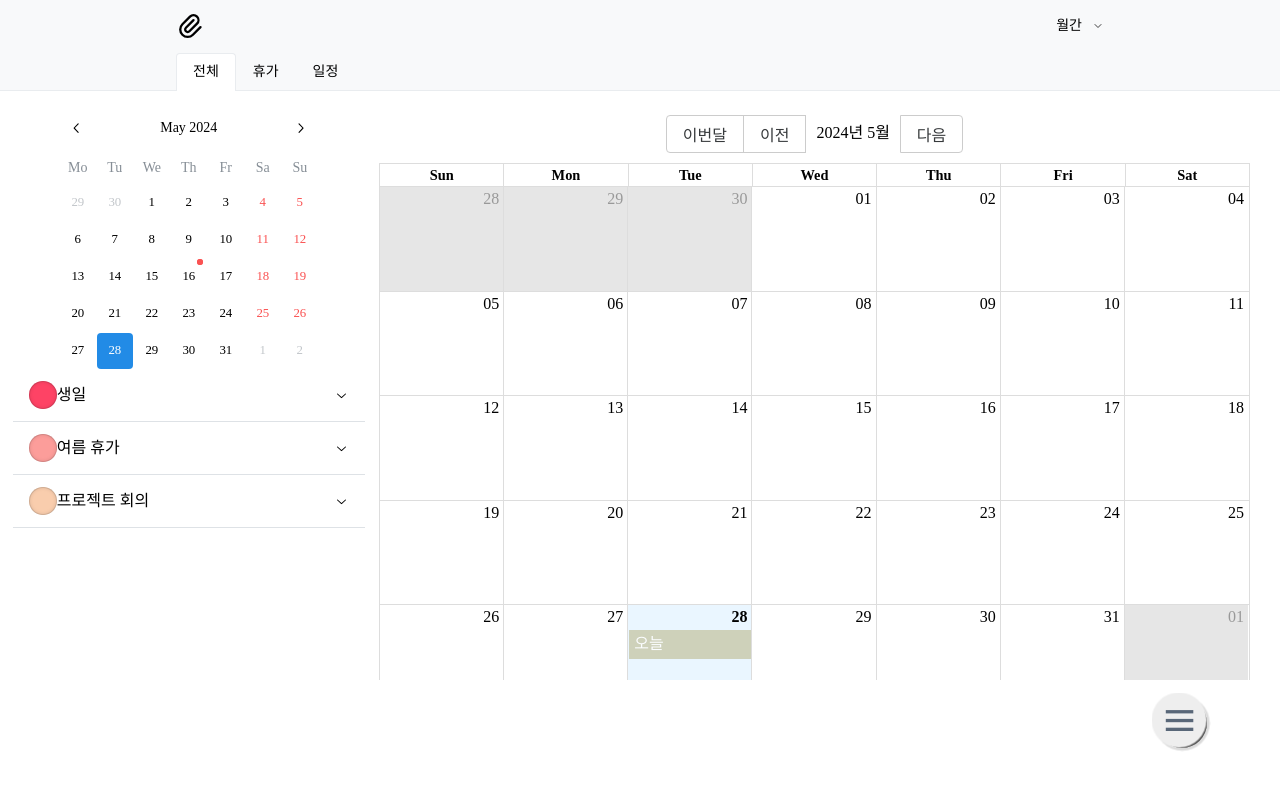
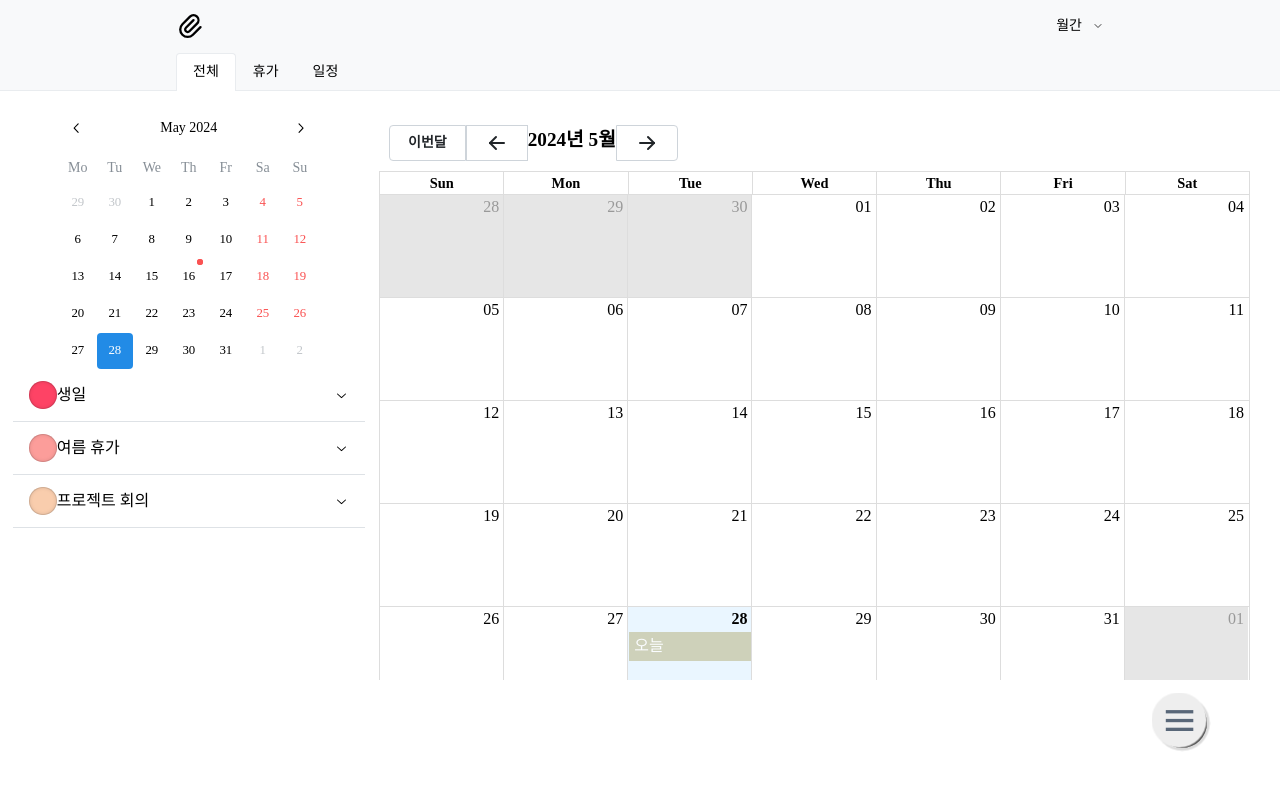
Before and after one commit to simple925/project-clip, a Next.js app: page /Calendar/MainCalendar in a window 1280 px wide. Shown: the top 790 px of the page. Built offline with nearby package versions, Linux system fonts and the light colour scheme; a web font is replaced by a local one.

Commit message:
[메인 달력] 툴바 스타일링(화살표 아이콘 처리)

```diff
--- a/src/components/CalendarToolbar/CalendarToolbar.module.css
+++ b/src/components/CalendarToolbar/CalendarToolbar.module.css
@@ -1,3 +1,36 @@
+.toolbar {
+  display: flex;
+  justify-content: space-between;
+  padding: 10px;
+  /* background-color: #f5f5f5; */
+}
+
+.btnGroup {
+  display: flex;
+  gap: 10px;
+}
+
+.toolbarButton {
+  padding: 10px 15px;
+  border: none;
+  background-color: #F8BBD0;
+  color: #E91E63;
+  cursor: pointer;
+  border: 1px solid #E91E63; /* 버튼 테두리 */
+  transition: background-color 0.3s ease; /* 마우스 호버 효과 */
+}
+
+.toolbarButton:hover {
+  background-color: #F08080; /* 마우스 호버 시 배경색 변경 (진한 핑크) */
+  color: white; /* 마우스 호버 시 흰색 텍스트 */
+}
+
+.toolbarLabel {
+  font-size: 1.2em;
+  font-weight: bold;
+}
+
+/*
 .header {
   padding-top: var(--mantine-spacing-sm);
   background-color: light-dark(var(--mantine-color-gray-0), var(--mantine-color-dark-6));
@@ -55,4 +88,4 @@
     border-color: light-dark(var(--mantine-color-gray-2), var(--mantine-color-dark-7));
     border-bottom-color: transparent;
   }
-}
+} */
--- a/src/components/CalendarToolbar/CalendarToolbar.tsx
+++ b/src/components/CalendarToolbar/CalendarToolbar.tsx
@@ -1,29 +1,32 @@
 'use client';
 import React, { useState } from "react";
+import { Button } from '@mantine/core';
+import style from './CalendarToolbar.module.css';
+import { IconArrowRight, IconArrowLeft } from '@tabler/icons-react';
+import { rem } from "@mantine/core";
 
 // 이번달, 이전 <-> 다음 월별 이동 툴바
-// TODO 추가 스타일링 필요
+// TODO 추가 스타일링 필요 ==> mantine 버튼 스타일 참고하여 수정
+
 export function CalendarToolbar({ date, onNavigate }:any) {
   const navigate = (action:any) => {
     onNavigate(action);
   };
 
   return (
-    <div className="rbc-toolbar">
-      <span className="rbc-btn-group">
-        <button type="button" onClick={() => navigate('TODAY')}>
-          이번달
-        </button>
-        <button type="button" onClick={() => navigate('PREV')}>
-          이전
-        </button>
-        <span className="rbc-toolbar-label">
+    <div className={style.toolbar}>
+    <Button.Group >
+      <Button variant="default" onClick={() => navigate('TODAY')}> 이번달</Button>
+      <Button variant="default" onClick={() => navigate('PREV')}>
+          <IconArrowLeft />
+      </Button>
+        <span className={style.toolbarLabel}>
           {`${date.getFullYear()}년 ${date.getMonth() + 1}월`}
         </span>
-        <button type="button" onClick={() => navigate('NEXT')}>
-          다음
-        </button>
-      </span>
+      <Button variant="default" onClick={() => navigate('NEXT')}>
+          <IconArrowRight />
+      </Button >
+    </Button.Group>
     </div>
   );
 }
```
